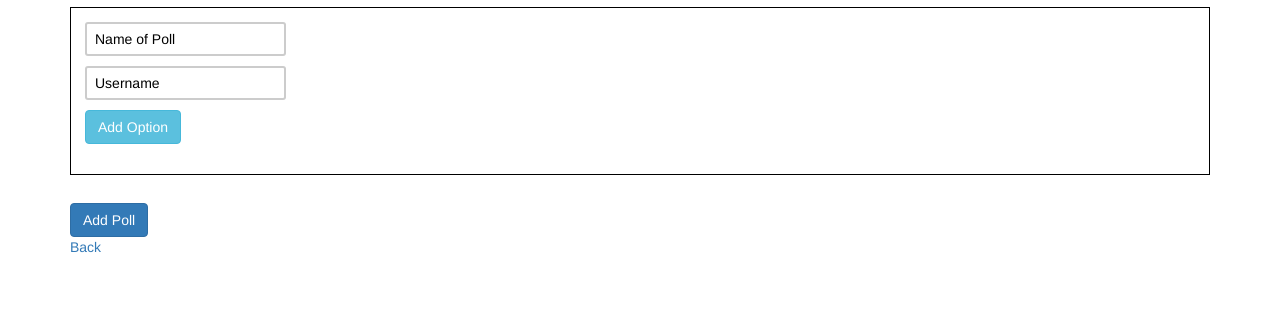
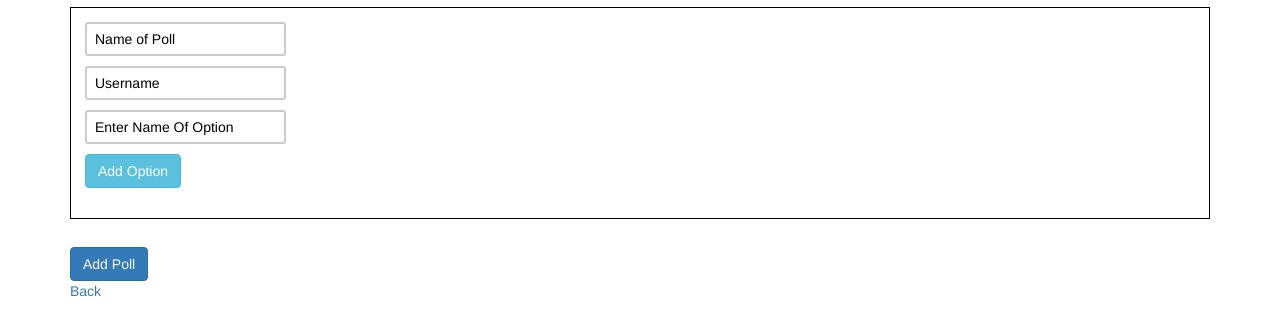
Before and after one commit to asell22/voting, a plain HTML site: page index.html at #!/new in a window 1280 px wide. Shown: the part 63-398 px from the top of the page. Drawn offline with nearby package versions, Linux system fonts and the light colour scheme; some packages are replaced by stand-ins of ours.

Commit message:
Enter Option input added

```diff
--- a/partials/form.html
+++ b/partials/form.html
@@ -3,7 +3,10 @@
     <div class="form-border">
       <input type="text" ng-model="form.name" placeholder="Name of Poll" required>
       <input type="text" ng-model="form.username" placeholder="Username" required>
-      <button type="button" ng-click="form.addOption()" class="btn btn-info add-option">Add Option</button>
+      <div class="option-form">
+        <input type="input" ng-model="form.option" placeholder="Enter Name Of Option">
+        <button type="button" ng-click="form.addOption()" class="btn btn-info add-option">Add Option</button>
+      </div>
     </div>
   <button type="submit" class="btn btn-primary">Add Poll</button>
   </form>
```
